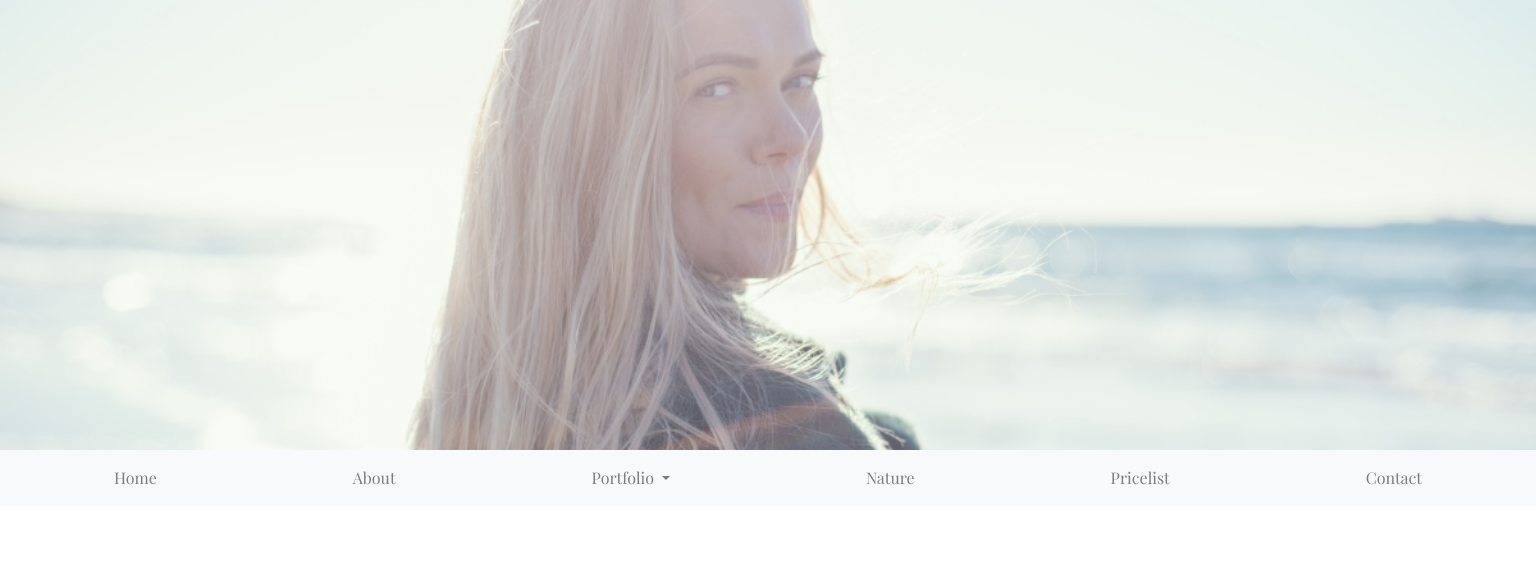
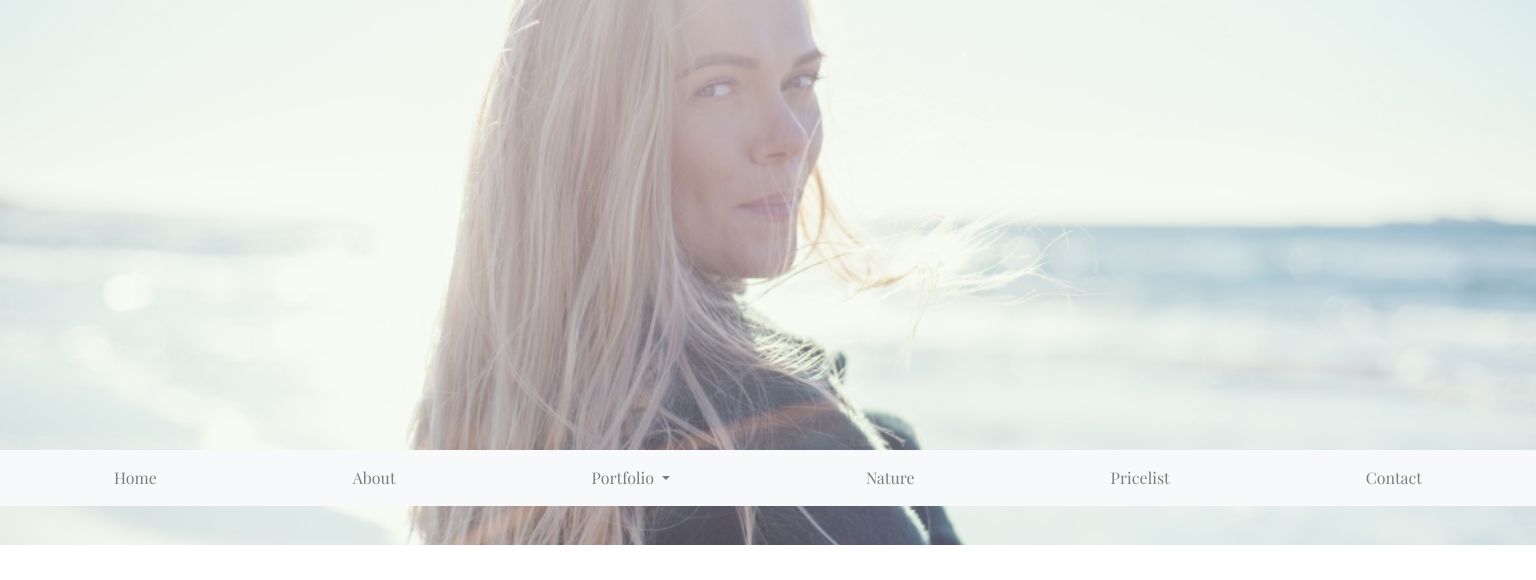
Before and after one commit to TommyEvertsen/Tiny-Productions, a plain HTML site: page index.html in a window 1536 px wide. Shown: the top 580 px of the page. Drawn offline with nearby package versions, Linux system fonts and the light colour scheme; a web font is replaced by a local one.

Commit message:
Add files via upload

```diff
--- a/index.html
+++ b/index.html
@@ -20,7 +20,7 @@
 </head>
 <body>
     <header id="header">
-        <div class="module index full dTFull" >
+        <div class="module index full dTFull dTFull-xl" >
             </div>
     </header>
 
--- a/styles.css
+++ b/styles.css
@@ -459,3 +459,13 @@ color: blue;
 }
 
 }
+
+@media screen and (min-width: 1400px) {
+  .dTFull-xl{
+    background-size: cover;
+            background-position: center;
+            width: 100%;
+            height: 40rem;
+  }
+
+}
```
